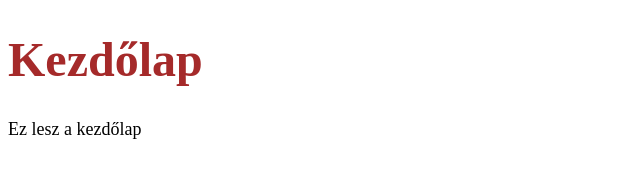
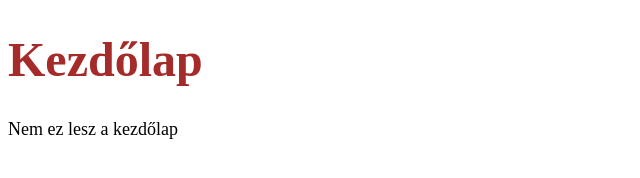
Before and after one commit to nemethtibormako/vsc_test, a plain HTML site: page index.html in a window 1280 px wide. Shown: the full height of the page, 0-640 px from the left. Drawn offline with Linux system fonts and the light colour scheme.

Commit message:
nem ez lett a kezdolap

```diff
--- a/index.html
+++ b/index.html
@@ -9,6 +9,6 @@
 </head>
 <body>
     <h1>Kezdőlap</h1>
-    <p>Ez lesz a kezdőlap</p>
+    <p>Nem ez lesz a kezdőlap</p>
 </body>
 </html>
```
